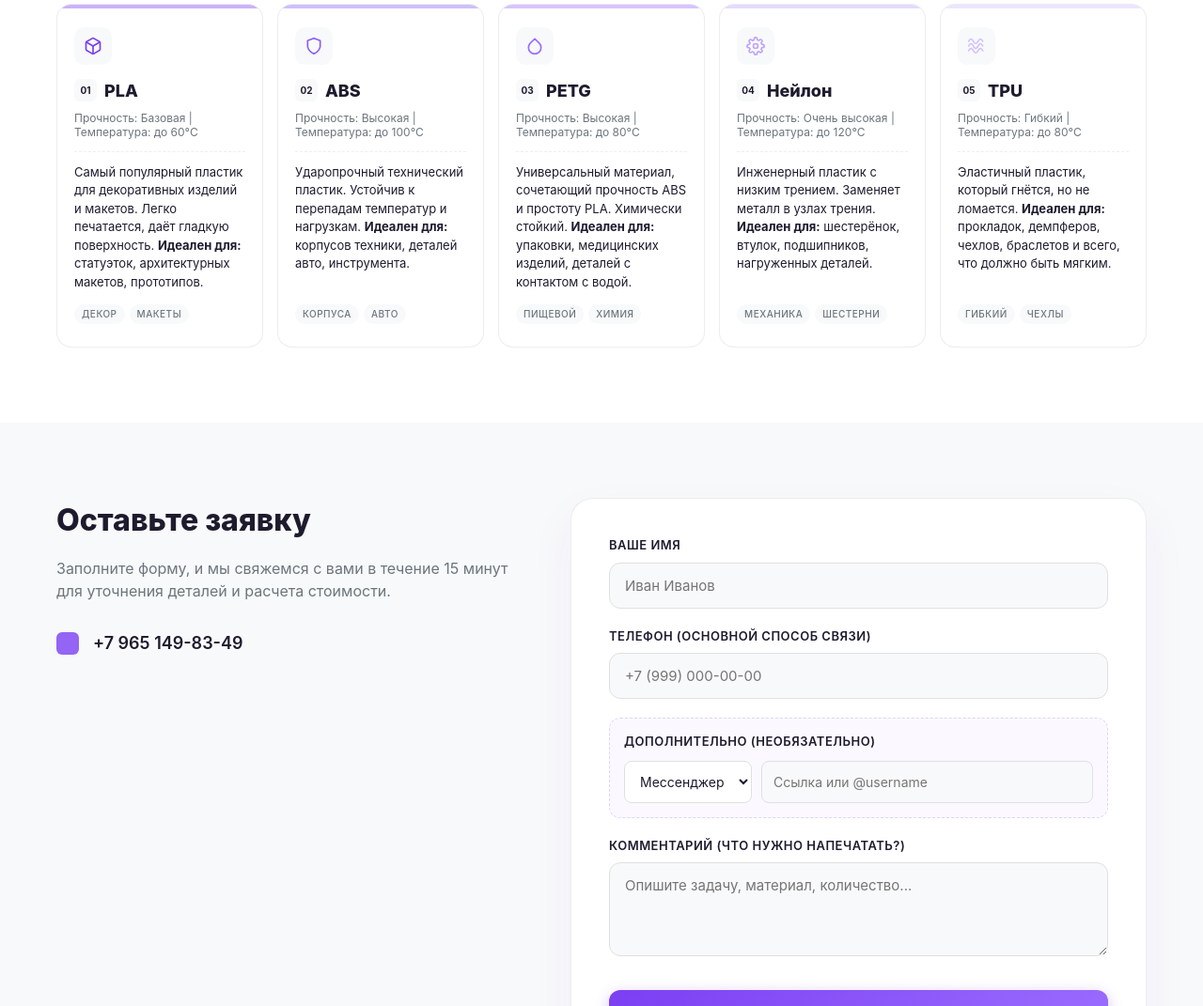
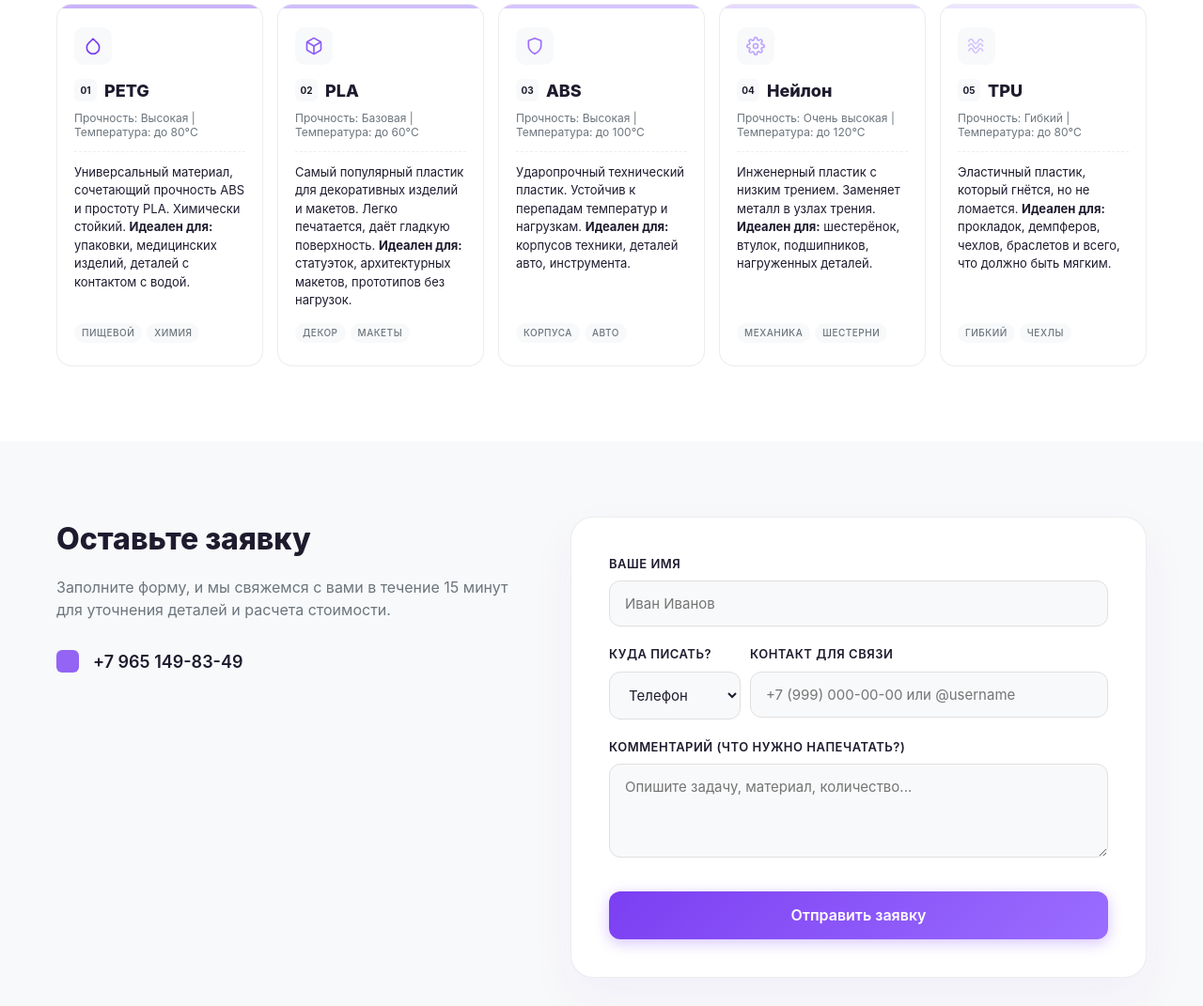
Before and after one commit to RedD1ller/sloyt-site, a website: page public/index.html in a window 1280 px wide. Shown: the part 2998-4069 px from the top of the page at 94% size. Drawn offline with Linux system fonts and the light colour scheme.

Commit message:
Поменял местами карточки PETG и PLA

```diff
--- a/public/index.html
+++ b/public/index.html
@@ -193,7 +193,24 @@
             <p class="section-desc fade-in-up">Мы работаем только с проверенными пластиками от ведущих производителей. Подберём оптимальный материал под вашу задачу.</p>
 
             <div class="materials-grid">
+                <!-- PETG (теперь первый) -->
                 <div class="material-card fade-in-up" style="--material-color: #7B3FF2;">
+                    <div class="material-icon">
+                        <svg width="20" height="20" viewBox="0 0 24 24" fill="none" stroke="currentColor" stroke-width="2" stroke-linecap="round" stroke-linejoin="round">
+                            <path d="M12 2.69l5.66 5.66a8 8 0 1 1-11.31 0z"></path>
+                        </svg>
+                    </div>
+                    <div class="material-name"><span>01</span> PETG</div>
+                    <div class="material-prop">Прочность: Высокая | Температура: до 80°C</div>
+                    <div class="material-desc">Универсальный материал, сочетающий прочность ABS и простоту PLA. Химически стойкий. <strong>Идеален для:</strong> упаковки, медицинских изделий, деталей с контактом с водой.</div>
+                    <div class="material-tags">
+                        <span class="material-tag">Пищевой</span>
+                        <span class="material-tag">Химия</span>
+                    </div>
+                </div>
+
+                <!-- PLA (теперь второй) -->
+                <div class="material-card fade-in-up" style="--material-color: #8B5CF6; transition-delay: 0.1s;">
                     <div class="material-icon">
                         <svg width="20" height="20" viewBox="0 0 24 24" fill="none" stroke="currentColor" stroke-width="2" stroke-linecap="round" stroke-linejoin="round">
                             <path d="M21 16V8a2 2 0 0 0-1-1.73l-7-4a2 2 0 0 0-2 0l-7 4A2 2 0 0 0 3 8v8a2 2 0 0 0 1 1.73l7 4a2 2 0 0 0 2 0l7-4A2 2 0 0 0 21 16z"></path>
@@ -201,22 +218,23 @@
                             <line x1="12" y1="22.08" x2="12" y2="12"></line>
                         </svg>
                     </div>
-                    <div class="material-name"><span>01</span> PLA</div>
+                    <div class="material-name"><span>02</span> PLA</div>
                     <div class="material-prop">Прочность: Базовая | Температура: до 60°C</div>
-                    <div class="material-desc">Самый популярный пластик для декоративных изделий и макетов. Легко печатается, даёт гладкую поверхность. <strong>Идеален для:</strong> статуэток, архитектурных макетов, прототипов.</div>
+                    <div class="material-desc">Самый популярный пластик для декоративных изделий и макетов. Легко печатается, даёт гладкую поверхность. <strong>Идеален для:</strong> статуэток, архитектурных макетов, прототипов без нагрузок.</div>
                     <div class="material-tags">
                         <span class="material-tag">Декор</span>
                         <span class="material-tag">Макеты</span>
                     </div>
                 </div>
 
-                <div class="material-card fade-in-up" style="--material-color: #8B5CF6; transition-delay: 0.1s;">
+                <!-- ABS -->
+                <div class="material-card fade-in-up" style="--material-color: #9B6DFF; transition-delay: 0.2s;">
                     <div class="material-icon">
                         <svg width="20" height="20" viewBox="0 0 24 24" fill="none" stroke="currentColor" stroke-width="2" stroke-linecap="round" stroke-linejoin="round">
                             <path d="M12 22s8-4 8-10V5l-8-3-8 3v7c0 6 8 10 8 10z"></path>
                         </svg>
                     </div>
-                    <div class="material-name"><span>02</span> ABS</div>
+                    <div class="material-name"><span>03</span> ABS</div>
                     <div class="material-prop">Прочность: Высокая | Температура: до 100°C</div>
                     <div class="material-desc">Ударопрочный технический пластик. Устойчив к перепадам температур и нагрузкам. <strong>Идеален для:</strong> корпусов техники, деталей авто, инструмента.</div>
                     <div class="material-tags">
@@ -225,21 +243,7 @@
                     </div>
                 </div>
 
-                <div class="material-card fade-in-up" style="--material-color: #9B6DFF; transition-delay: 0.2s;">
-                    <div class="material-icon">
-                        <svg width="20" height="20" viewBox="0 0 24 24" fill="none" stroke="currentColor" stroke-width="2" stroke-linecap="round" stroke-linejoin="round">
-                            <path d="M12 2.69l5.66 5.66a8 8 0 1 1-11.31 0z"></path>
-                        </svg>
-                    </div>
-                    <div class="material-name"><span>03</span> PETG</div>
-                    <div class="material-prop">Прочность: Высокая | Температура: до 80°C</div>
-                    <div class="material-desc">Универсальный материал, сочетающий прочность ABS и простоту PLA. Химически стойкий. <strong>Идеален для:</strong> упаковки, медицинских изделий, деталей с контактом с водой.</div>
-                    <div class="material-tags">
-                        <span class="material-tag">Пищевой</span>
-                        <span class="material-tag">Химия</span>
-                    </div>
-                </div>
-
+                <!-- Нейлон -->
                 <div class="material-card fade-in-up" style="--material-color: #BFA3FF; transition-delay: 0.3s;">
                     <div class="material-icon">
                         <svg width="20" height="20" viewBox="0 0 24 24" fill="none" stroke="currentColor" stroke-width="2" stroke-linecap="round" stroke-linejoin="round">
@@ -256,6 +260,7 @@
                     </div>
                 </div>
 
+                <!-- TPU -->
                 <div class="material-card fade-in-up" style="--material-color: #D0BFFF; transition-delay: 0.4s;">
                     <div class="material-icon">
                         <svg width="20" height="20" viewBox="0 0 24 24" fill="none" stroke="currentColor" stroke-width="2" stroke-linecap="round" stroke-linejoin="round">
@@ -291,23 +296,19 @@
                     <input type="text" id="name" required placeholder="Иван Иванов">
                 </div>
 
-                <!-- ОСНОВНОЙ СПОСОБ СВЯЗИ - ТЕЛЕФОН -->
-                <div class="form-group">
-                    <label for="phone">Телефон (основной способ связи)</label>
-                    <input type="tel" id="phone" required placeholder="+7 (999) 000-00-00">
-                </div>
-
-                <!-- ДОПОЛНИТЕЛЬНЫЙ СПОСОБ СВЯЗИ -->
-                <div class="form-group" style="background: rgba(123, 63, 242, 0.03); padding: 15px; border-radius: 12px; border: 1px dashed rgba(123, 63, 242, 0.2);">
-                    <label style="margin-bottom: 10px; display: block;">Дополнительно (необязательно)</label>
-                    <div style="display: flex; gap: 10px;">
-                        <select id="messenger" style="flex: 0 0 130px; padding: 12px; border: 1px solid #E0E0E0; border-radius: 8px; font-family: inherit; font-size: 14px; background-color: var(--white); cursor: pointer; color: var(--dark-bg);">
-                            <option value="">Мессенджер</option>
+                <div class="form-group" style="display: flex; gap: 10px;">
+                    <div style="flex: 0 0 140px;">
+                        <label for="messenger">Куда писать?</label>
+                        <select id="messenger" style="width: 100%; padding: 14px 16px; border: 1px solid #E0E0E0; border-radius: 12px; font-family: inherit; font-size: 15px; background-color: var(--light-gray); cursor: pointer; color: var(--dark-bg);">
+                            <option value="Телефон">Телефон</option>
                             <option value="Telegram">Telegram</option>
                             <option value="ВКонтакте">ВКонтакте</option>
                             <option value="WhatsApp">WhatsApp</option>
                         </select>
-                        <input type="text" id="messenger_contact" style="flex: 1; padding: 12px; border: 1px solid #E0E0E0; border-radius: 8px; font-family: inherit; font-size: 14px;" placeholder="Ссылка или @username">
+                    </div>
+                    <div style="flex: 1;">
+                        <label for="phone">Контакт для связи</label>
+                        <input type="text" id="phone" required placeholder="+7 (999) 000-00-00 или @username">
                     </div>
                 </div>
 
```
